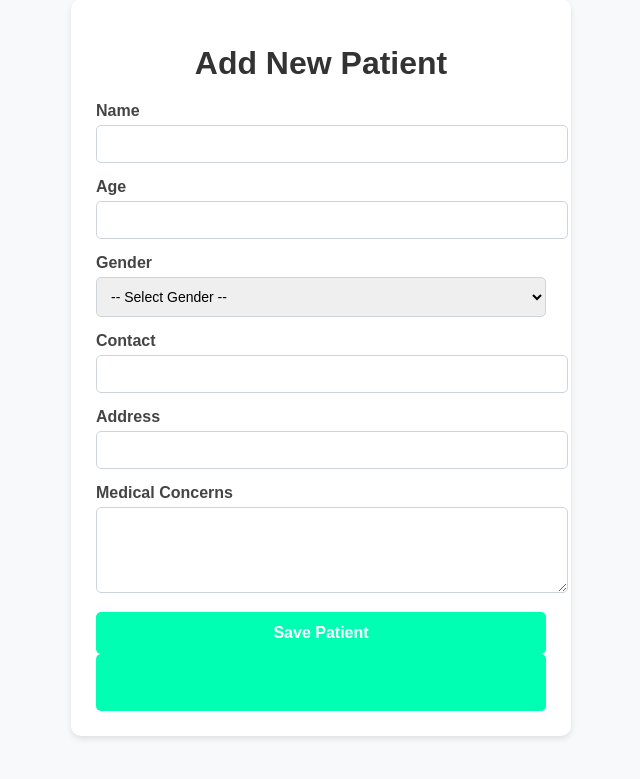
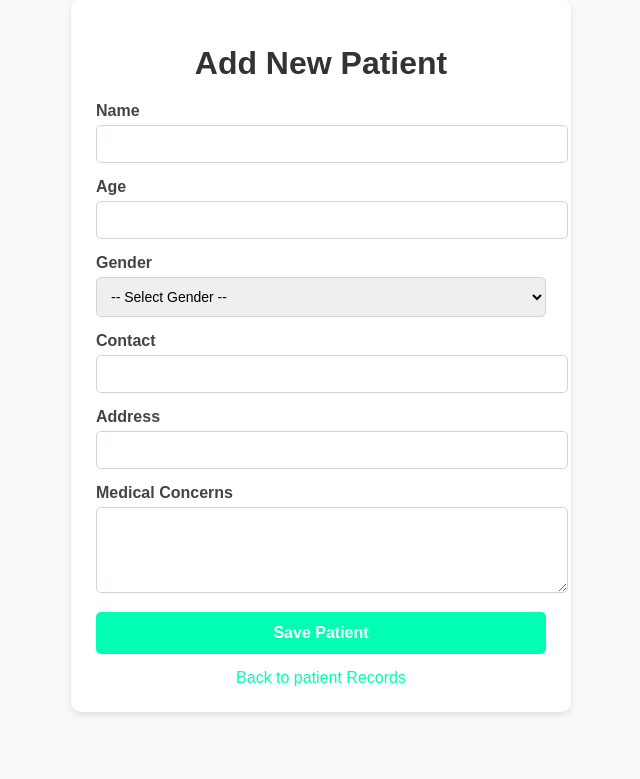
Before and after one commit to Felix141-ops/patientmanagement, a Flask app: page /add in a window 1280 px wide. Shown: the part 21-800 px from the top of the page, without its empty margins (319-959 px from the left). Run offline with Flask 3, Linux system fonts and the light colour scheme.

Commit message:
Update add.html

```diff
--- a/templates/add.html
+++ b/templates/add.html
@@ -108,7 +108,7 @@
 
                 <button type="submit">Save Patient</button>
             </form>
-            <button style{background:white; color: black;}><a href="/" class="back-link">Back to Records</a></button>
+            <a href="/" class="back-link">Back to patient Records</a>
         </div>
     </div>
 </body>
```
